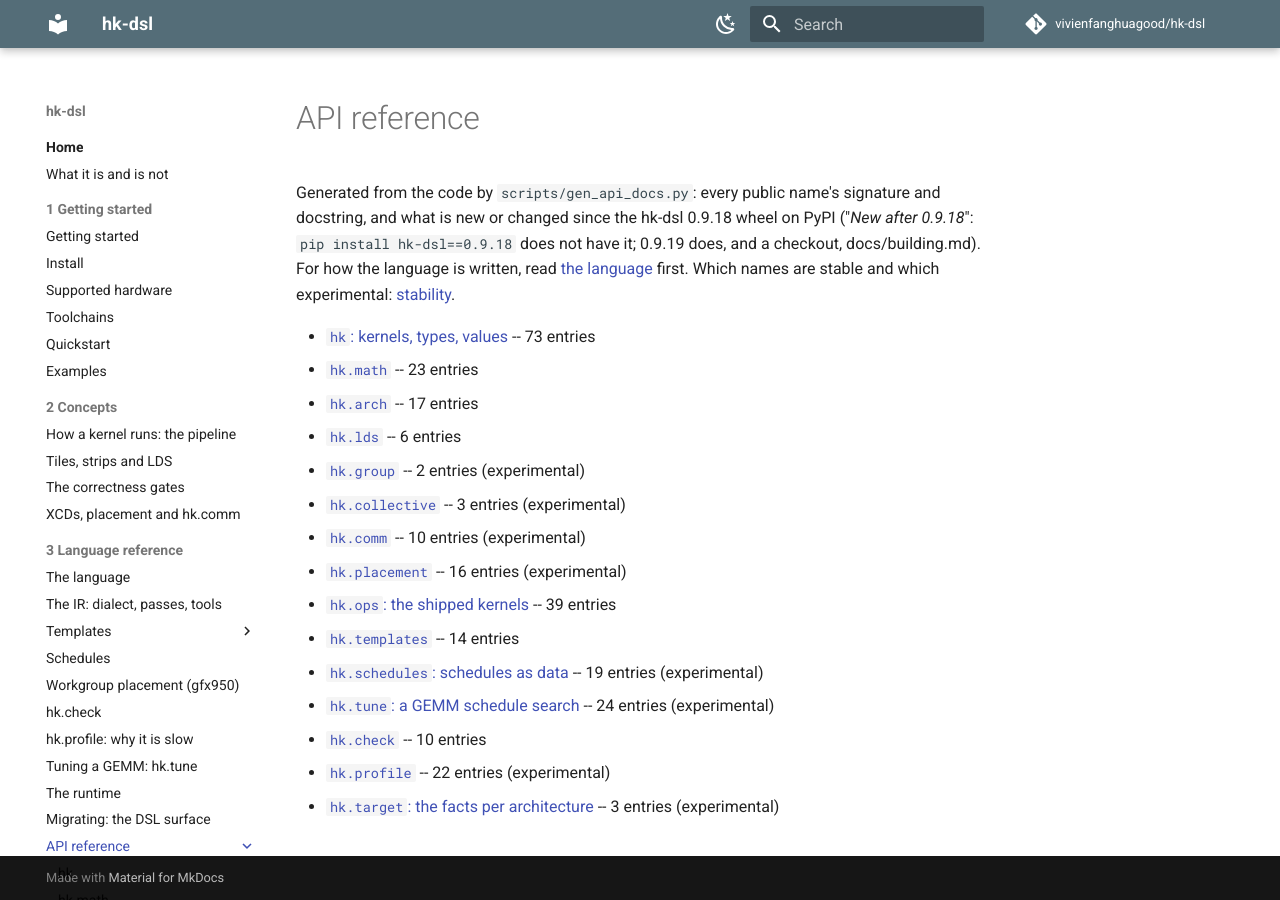
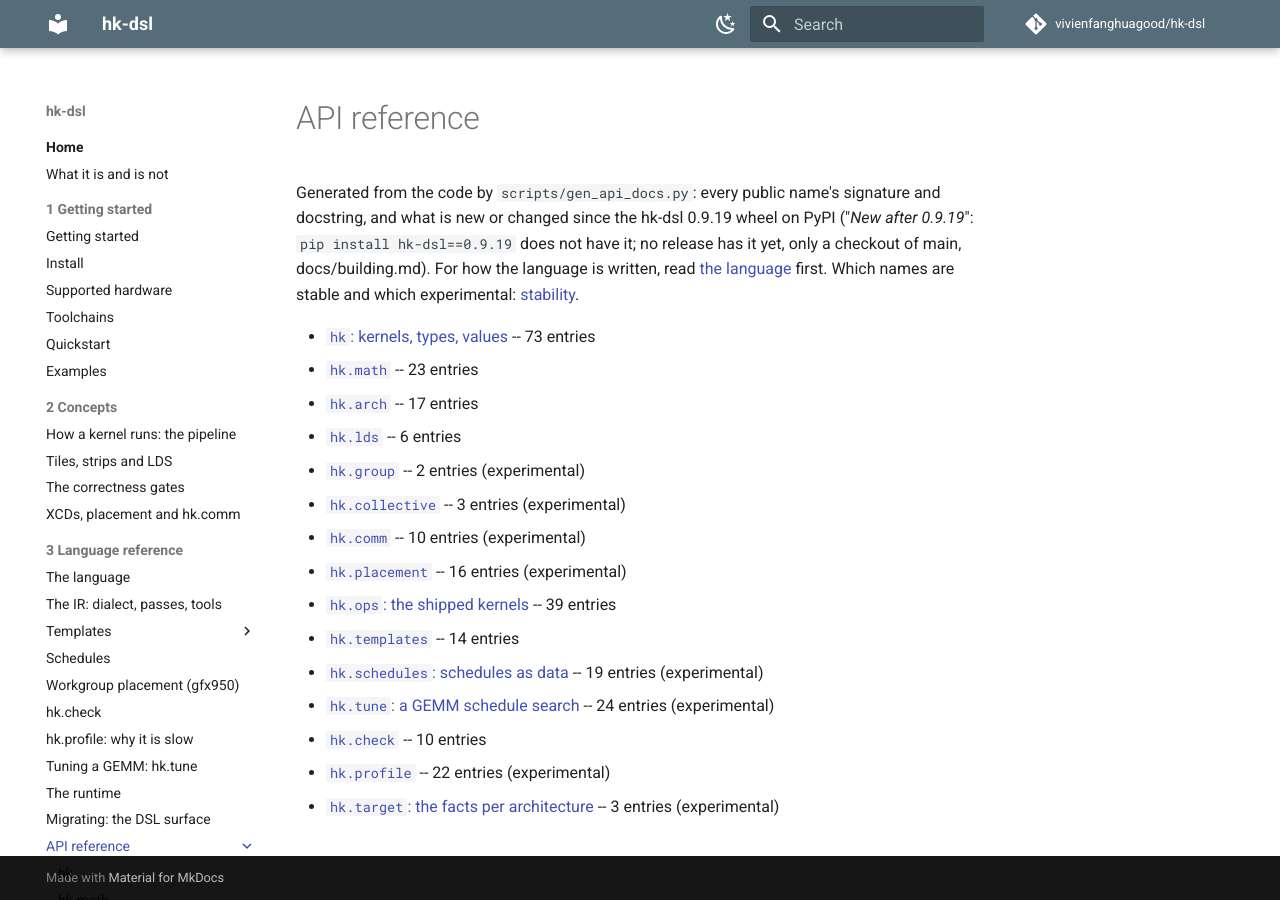
Before and after one commit to vivienfanghuagood/hk-dsl, an MkDocs documentation site: the page built from docs/api/README.md, in a window 1280 px wide. Built offline with MkDocs 1.6.1 and Material for MkDocs 9.7.7, drawn with Linux system fonts in a browser that asks for light colours; comment, search, counter and statistics services are not loaded.

Commit message:
post-release 0.9.19: API marks against the 0.9.19 wheel, RELEASE = None, CHANGELOG Unreleased
Co-Authored-By: Claude <noreply@anthropic.com>

```diff
--- a/docs/api/README.md
+++ b/docs/api/README.md
@@ -2,7 +2,7 @@
 
 # API reference
 
-Generated from the code by `scripts/gen_api_docs.py`: every public name's signature and docstring, and what is new or changed since the hk-dsl 0.9.18 wheel on PyPI ("*New after 0.9.18*": `pip install hk-dsl==0.9.18` does not have it; 0.9.19 does, and a checkout, docs/building.md). For how the language is written, read [the language](../language.md) first. Which names are stable and which experimental: [stability](../stability.md).
+Generated from the code by `scripts/gen_api_docs.py`: every public name's signature and docstring, and what is new or changed since the hk-dsl 0.9.19 wheel on PyPI ("*New after 0.9.19*": `pip install hk-dsl==0.9.19` does not have it; no release has it yet, only a checkout of main, docs/building.md). For how the language is written, read [the language](../language.md) first. Which names are stable and which experimental: [stability](../stability.md).
 
 - [`hk`: kernels, types, values](hk.md) -- 73 entries
 - [`hk.math`](hk.math.md) -- 23 entries
--- a/llms.txt
+++ b/llms.txt
@@ -68,7 +68,7 @@ It traces and runs on both GPUs, ragged shapes (100x1000) included; `hk.check` t
 
 ## Pitfalls
 
-- The docs describe main; `pip install hk-dsl` is 0.9.19 (check `hk.__version__`). The API reference marks what is *New after 0.9.18*: in 0.9.19, not in 0.9.18. 0.8.0 added, and 0.7.0 lacks, workgroup placement (`hk.kernel(placement=)`, `hk.Placement`, `hk.arch.xcd_count`), `hk.map_cpp`, the strip ops and element exchange. 0.6.0's synchronous `g.load` / `g.store` on gfx950 read and write past a partial last tile; 0.7.0's do not.
+- The docs describe main; `pip install hk-dsl` is 0.9.19 (check `hk.__version__`). The API reference marks what is *New after 0.9.19*: on main only, in no release yet. 0.8.0 added, and 0.7.0 lacks, workgroup placement (`hk.kernel(placement=)`, `hk.Placement`, `hk.arch.xcd_count`), `hk.map_cpp`, the strip ops and element exchange. 0.6.0's synchronous `g.load` / `g.store` on gfx950 read and write past a partial last tile; 0.7.0's do not.
 - Positional kernel parameters are tensors (`hk.Tensor[dtype]`, 4-D `(batch, depth, rows, cols)`; a 2-D tensor is `(rows, cols)`). Constexprs are keyword-only with a default, baked into the source: a new value is a new compile.
 - The transcendental math (gelu, dgelu, sqrt, rsqrt, silu) is fp32-only: load 16-bit data into an fp32 tile or strip (the load converts) and store it back (the store converts). `hk.math.gelu` is `F.gelu(x, approximate="tanh")`, not the erf default.
 - A strip's columns are whole chunks of `wave x run` (32 x run on gfx1100, 64 x run on gfx950): `CW=512` with `run=8` fits both. Read the wave from `hk.arch.target().wave` when a plan depends on it.
```
Also changed, not shown: CHANGELOG.md (+2 -0 lines), docs/README.md (+1 -1 lines), skills/hk-kernel/SKILL.md (+2 -2 lines), 4 other files.
